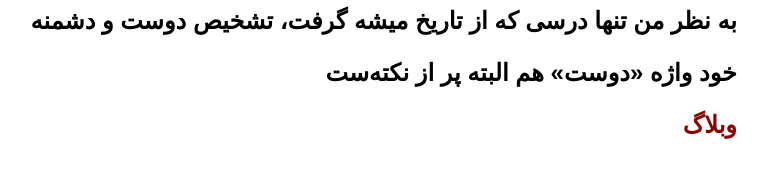
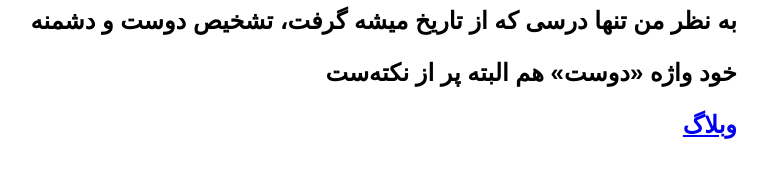
Before and after one commit to darkblog/darkblog.github.io, a Jekyll site: the page built from _posts/2024-7-4-2.md, in a window 1280 px wide. Shown: the part 404-582 px from the top of the page, without its empty margins (392-1161 px from the left). Built offline with Jekyll 4.4.1, drawn with Linux system fonts in a browser that asks for light colours.

Commit message:
Update post.html

```diff
--- a/_layouts/post.html
+++ b/_layouts/post.html
@@ -7,7 +7,7 @@
 <head>
 <title>{{ page.title }}</title>
 <meta name="viewport" content="width=device-width">
-<style>body{font-family:sans-serif;margin:auto;padding:1em;max-width:80ch}a{text-decoration:none;color:darkred}</style>
+<style>body{font-family:sans-serif;margin:auto;padding:1em;max-width:80ch}</style>
 </head>
 <body>
 <h1>{{ page.title }}</h1>
```
